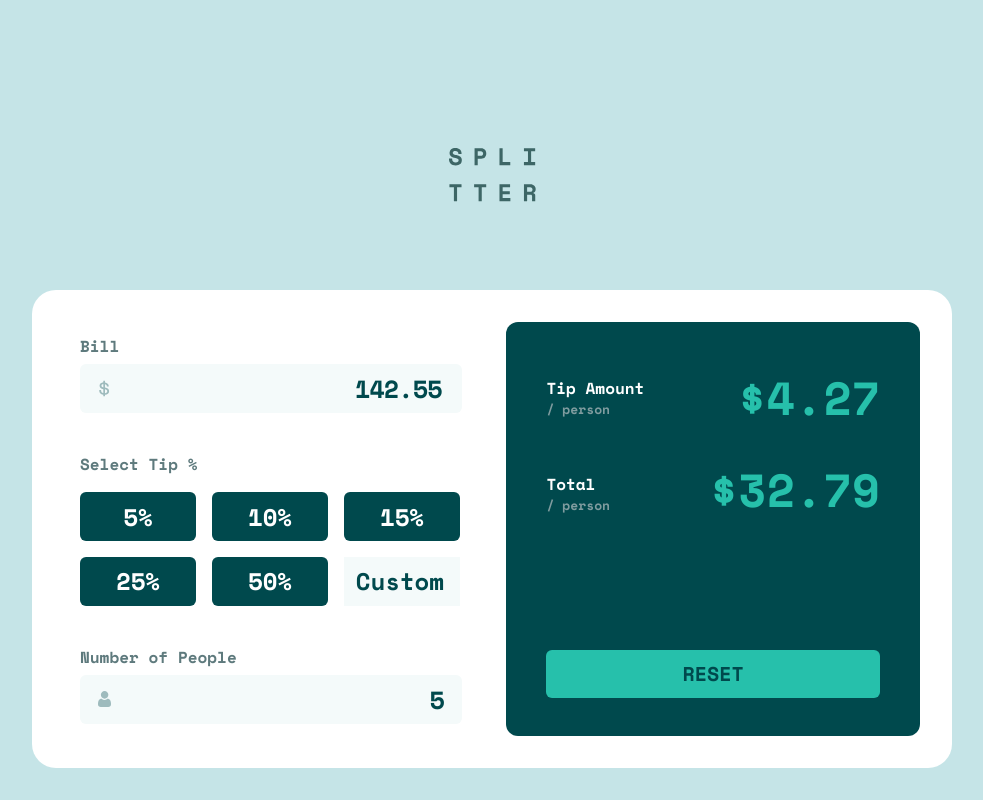
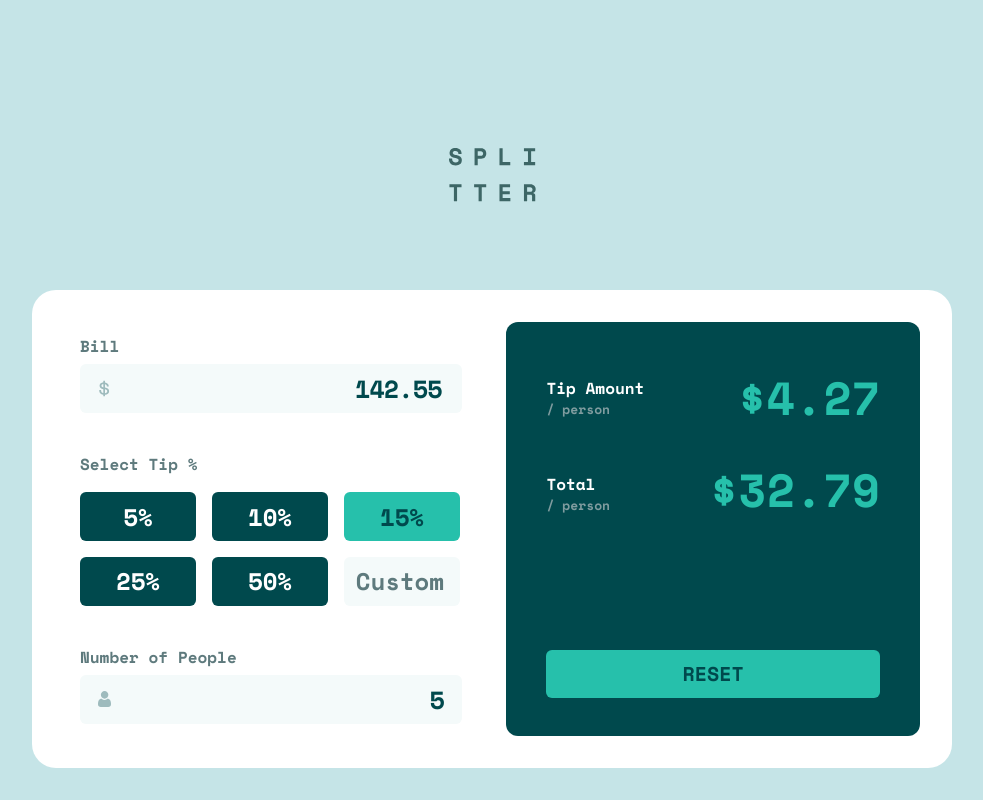
Before and after one commit to adityaphasu/tip-calculator-app, a React (Vite) app: page / in a window 1280 px wide. Shown: the whole page, without its empty margins (148-1131 px from the left). Built offline with nearby package versions, Linux system fonts and the light colour scheme.

Commit message:
Refactor input handling in components

```diff
--- a/src/components/BillInput.tsx
+++ b/src/components/BillInput.tsx
@@ -1,6 +1,19 @@
 import DollarIcon from "../assets/images/icon-dollar.svg";
 
-const BillInput = () => {
+type BillProps = {
+  bill: number;
+  setBill: (bill: number) => void;
+};
+
+const BillInput = ({ bill, setBill }: BillProps) => {
+  const handleBill = (e: React.ChangeEvent<HTMLInputElement>) => {
+    if (e.target.value === "") {
+      setBill(0);
+    } else {
+      setBill(parseFloat(e.target.value));
+    }
+  };
+
   return (
     <div className="flex flex-col gap-1.5">
       <label htmlFor="bill" className="text-dark-grayish-cyan">
@@ -10,10 +23,12 @@ const BillInput = () => {
         <img src={DollarIcon} alt="" className="absolute left-[1.2rem] top-4" />
         <input
           type="number"
+          id="bill"
           name="bill"
-          id="bill"
-          className="w-full rounded-md bg-very-light-grayish-cyan py-1.5 pl-9 pr-5 text-right text-[1.55rem] tracking-[-0.03em] text-very-dark-cyan"
-          value={142.55}
+          placeholder="0"
+          value={bill === 0 ? "" : bill}
+          onChange={(e) => handleBill(e)}
+          className="w-full rounded-md bg-very-light-grayish-cyan py-1.5 pl-9 pr-5 text-right text-[1.55rem] tracking-[-0.03em] text-very-dark-cyan caret-strong-cyan ring-strong-cyan hover:ring-2 focus:outline-none focus:ring-2"
         />
       </div>
     </div>
--- a/src/components/PeopleCount.tsx
+++ b/src/components/PeopleCount.tsx
@@ -1,20 +1,46 @@
+import { useState } from "react";
+import { twMerge } from "tailwind-merge";
 import PersonIcon from "../assets/images/icon-person.svg";
 
-const PeopleCount = () => {
+type PeopleProps = {
+  people: number;
+  setPeople: (people: number) => void;
+};
+
+const PeopleCount = ({ people, setPeople }: PeopleProps) => {
+  const [error, setError] = useState(false);
+
+  const handlePeopleCountInput = (e: React.ChangeEvent<HTMLInputElement>) => {
+    const value = Number(e.target.value);
+
+    setError(value === 0);
+    setPeople(value);
+  };
+
   return (
     <div className="flex flex-col gap-1.5">
-      <label htmlFor="people-count" className="text-dark-grayish-cyan">
-        Number of People
-      </label>
+      <div className="flex justify-between">
+        <label htmlFor="people-count" className="text-dark-grayish-cyan">
+          Number of People
+        </label>
+        {error && <span className="text-red-500">Can't be zero</span>}
+      </div>
+
       <div className="relative">
         <img src={PersonIcon} alt="" className="absolute left-[1.1rem] top-4" />
         <input
           type="number"
           name="people-count"
           id="people-count"
-          className="w-full rounded-md bg-very-light-grayish-cyan px-[1.1rem] py-1.5 pl-9 text-right text-[1.55rem] tracking-[-0.03em] text-very-dark-cyan"
-          value={5}
-          min={1}
+          placeholder="0"
+          className={twMerge(
+            "w-full rounded-md bg-very-light-grayish-cyan px-[1.1rem] py-1.5 pl-9 text-right text-[1.55rem] tracking-[-0.03em] text-very-dark-cyan caret-strong-cyan focus:outline-none",
+            error
+              ? "ring-2 ring-red-500"
+              : "ring-strong-cyan hover:ring-2 focus:ring-2",
+          )}
+          value={people === 0 ? "" : people}
+          onChange={(e) => handlePeopleCountInput(e)}
           required
         />
       </div>
--- a/src/components/TipSelection.tsx
+++ b/src/components/TipSelection.tsx
@@ -1,20 +1,56 @@
 import { twMerge } from "tailwind-merge";
 
-const TipSelection = () => {
+type TipProps = {
+  tipPercentage: number;
+  customTip: boolean;
+  setCustomTip: (value: boolean) => void;
+  setTipPercentage: (value: number) => void;
+};
+
+const TipSelection = ({
+  tipPercentage,
+  customTip,
+  setTipPercentage,
+  setCustomTip,
+}: TipProps) => {
   const tipPercentages = [5, 10, 15, 25, 50];
+
+  const handleTip = (percentage: number) => {
+    setTipPercentage(percentage);
+    setCustomTip(false);
+  };
+
+  const handleCustomTip = (e: React.ChangeEvent<HTMLInputElement>) => {
+    const value = parseFloat(e.target.value);
+
+    if (value >= 0 || !isNaN(value)) {
+      setTipPercentage(value);
+      setCustomTip(true);
+    } else {
+      setTipPercentage(0);
+    }
+  };
+
+  const handleCustomInputClick = () => {
+    setTipPercentage(0);
+    setCustomTip(true);
+  };
 
   return (
     <div>
       <h2 className="text-dark-grayish-cyan">Select Tip %</h2>
       <div className="grid grid-cols-2 gap-4 pr-[0.1rem] pt-4 lg:grid-cols-3">
         {tipPercentages.map((percentage) => (
-          <div
-            key={percentage}
-            className={twMerge(
-              "rounded-md bg-very-dark-cyan py-[0.52rem] text-center text-white",
-            )}
-          >
-            <label htmlFor={`tip-${percentage}`} className="text-2xl">
+          <div key={percentage}>
+            <label
+              htmlFor={`tip-${percentage}`}
+              className={twMerge(
+                "inline-block size-full rounded-md bg-very-dark-cyan py-[0.52rem] text-center text-2xl text-white",
+                percentage === tipPercentage
+                  ? "bg-strong-cyan text-very-dark-cyan"
+                  : "cursor-pointer hover:bg-light-grayish-cyan hover:text-very-dark-cyan",
+              )}
+            >
               {percentage}%
             </label>
             <input
@@ -22,10 +58,12 @@ const TipSelection = () => {
               id={`tip-${percentage}`}
               name="tip"
               value={percentage}
+              onClick={() => handleTip(percentage)}
               className="appearance-none"
             />
           </div>
         ))}
+
         <div>
           <label htmlFor="custom-tip" className="sr-only">
             Custom Tip
@@ -33,9 +71,13 @@ const TipSelection = () => {
           <input
             type="number"
             id="custom-tip"
-            className="h-full w-full appearance-none bg-very-light-grayish-cyan pr-4 text-right text-2xl placeholder-very-dark-cyan"
+            className={twMerge(
+              "h-full w-full appearance-none rounded-md bg-very-light-grayish-cyan pr-4 text-right text-2xl text-very-dark-cyan placeholder-dark-grayish-cyan caret-strong-cyan ring-strong-cyan hover:ring-2 focus:outline-none focus:ring-2 ",
+              customTip ? "ring-2 ring-strong-cyan" : "ring-0",
+            )}
             placeholder="Custom"
-            min={1}
+            onClick={handleCustomInputClick}
+            onChange={(e) => handleCustomTip(e)}
           />
         </div>
       </div>
```
